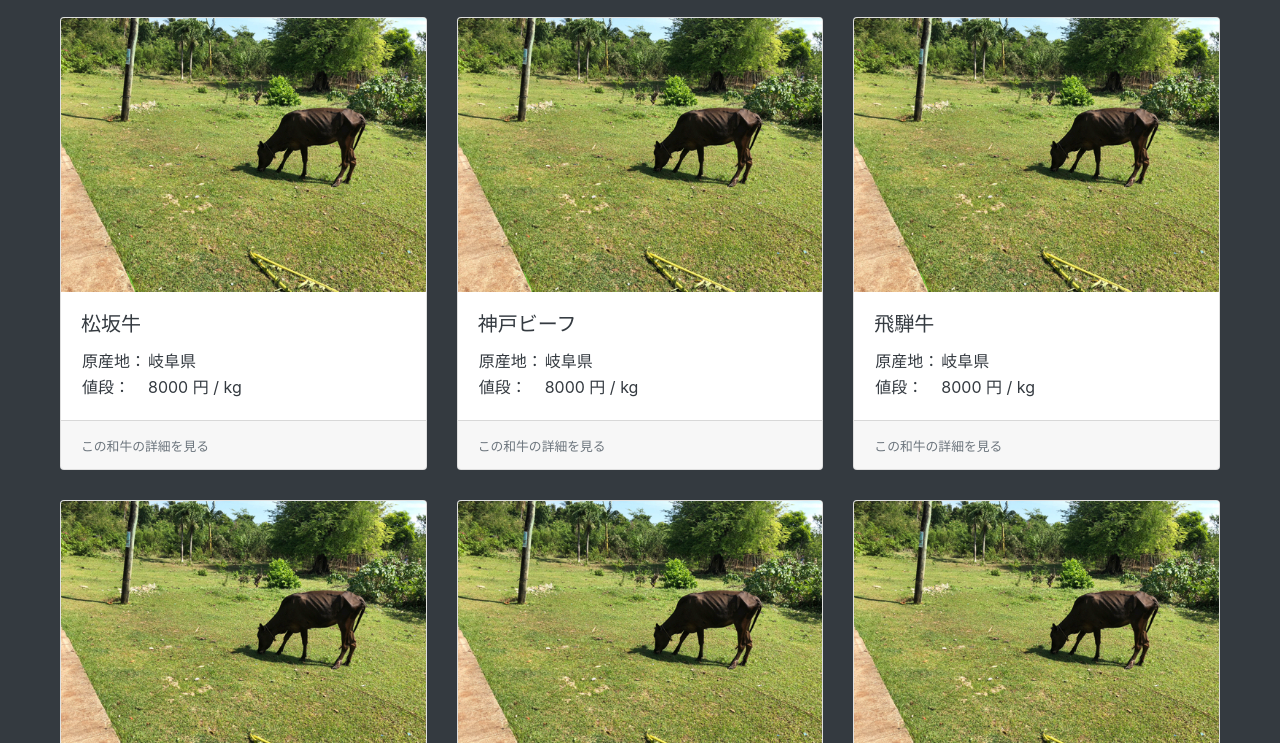
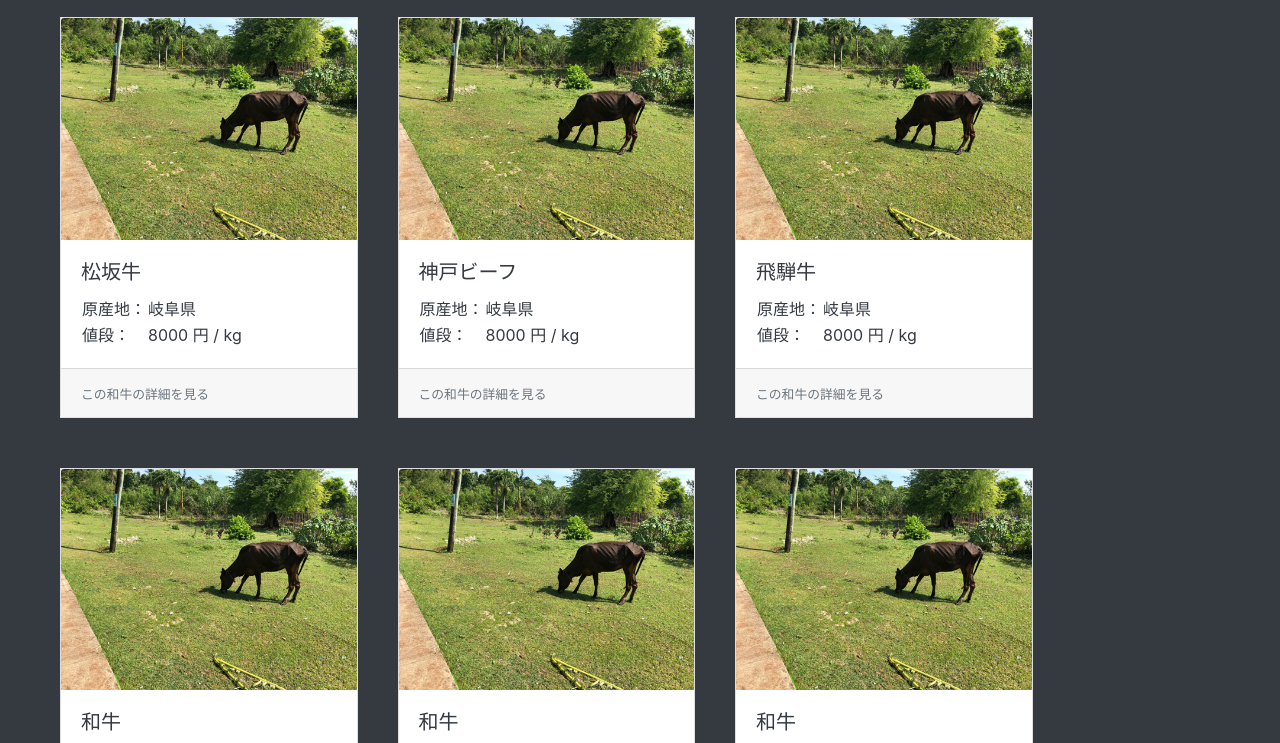
Before and after one commit to Uno-login/wagyu_price, a plain HTML site: page wagyu_price/index.html in a window 1280 px wide. Shown: the part 43-786 px from the top of the page. Drawn offline with Linux system fonts and the light colour scheme.

Commit message:
カードデザインの角をフラットに変更

```diff
--- a/wagyu_price/css/style.css
+++ b/wagyu_price/css/style.css
@@ -57,3 +57,22 @@ footer {
   background-color: #343a40;
   text-align: center;
 }
+
+.card-deck.row {
+  display: flex;
+  flex-wrap: wrap;
+  gap: 10px;
+  /* カード間のスペース */
+}
+
+.card-deck.row .card {
+  flex: 0 0 25%;
+  /* 幅を25%にし、4枚並べる */
+  max-width: 25%;
+  box-sizing: border-box;
+  margin-bottom: 20px;
+}
+
+.card {
+  border-radius: 0;
+}
```
